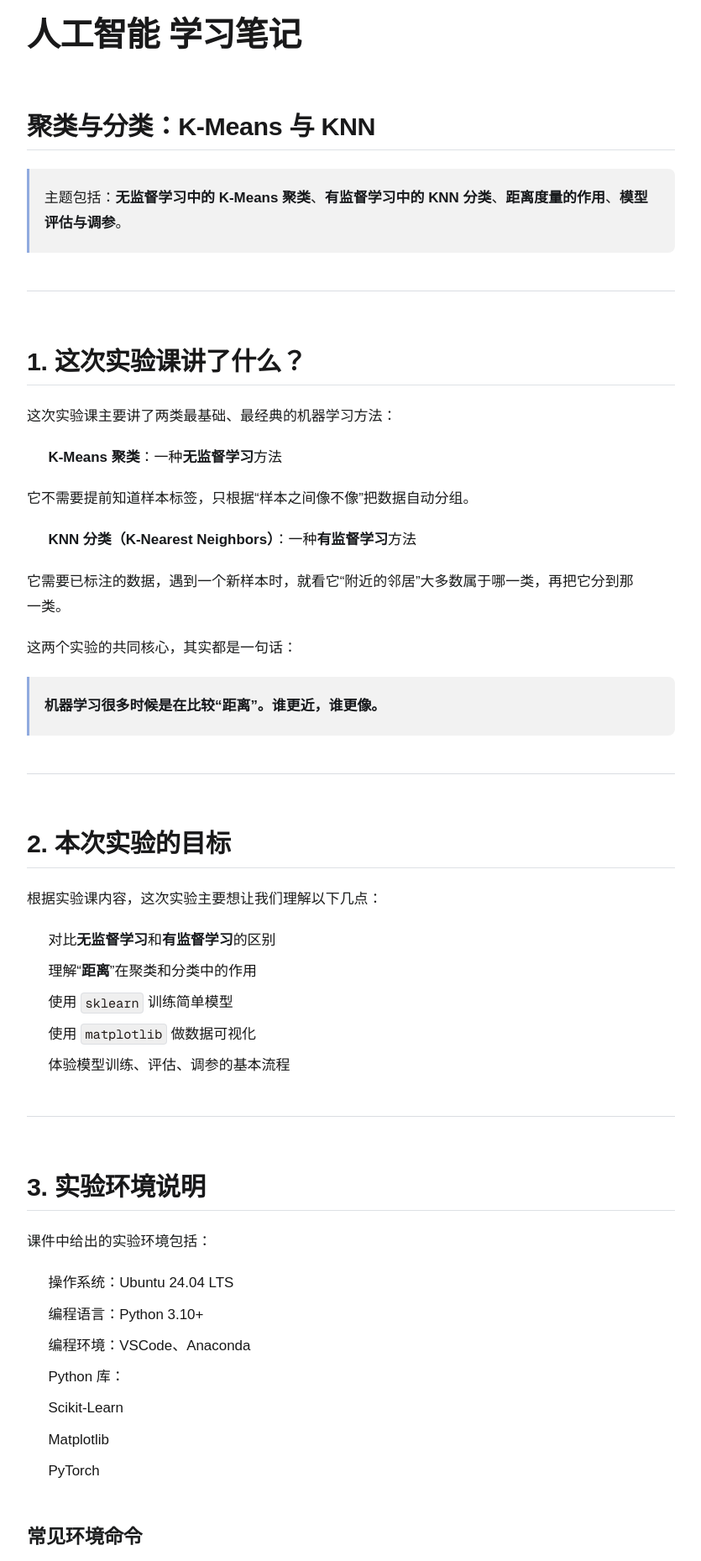
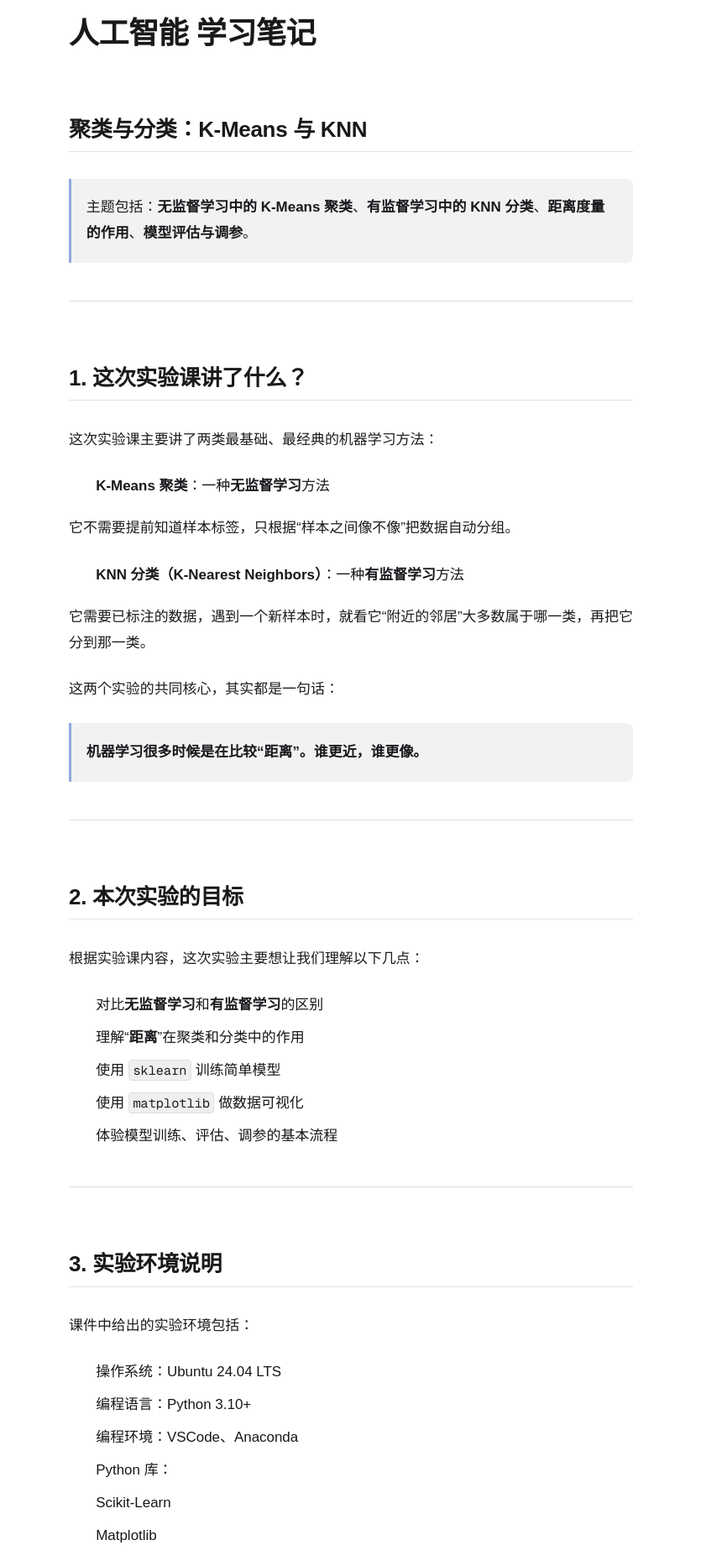
Before and after one commit to Gzx-070829/ChengduoXuan-site, a Next.js app: page /ai/knn-kmeans-notes in a window 1280 px wide. Shown: the part 240-2099 px from the top of the page at 84% size, without its empty margins (222-1057 px from the left). Built offline with nearby package versions, Linux system fonts and the light colour scheme.

Commit message:
style: strengthen article typography hierarchy

```diff
--- a/app/globals.css
+++ b/app/globals.css
@@ -167,7 +167,7 @@ a:visited {
 }
 
 .article-page {
-  max-width: 820px;
+  max-width: 720px;
   margin: 0 auto;
   padding: 40px 24px 56px;
 }
@@ -178,8 +178,9 @@ a:visited {
 }
 
 .article-content {
-  margin-top: 28px;
-  line-height: 1.78;
+  max-width: 720px;
+  margin: 32px auto 0;
+  line-height: 1.8;
   font-size: 1.06rem;
   text-wrap: pretty;
   color: var(--foreground);
@@ -194,26 +195,32 @@ a:visited {
   line-height: 1.28;
   letter-spacing: -0.012em;
   font-weight: 700;
-  margin-top: 2.1em;
-  margin-bottom: 0.72em;
+  margin-top: 2.4em;
+  margin-bottom: 0.92em;
   color: color-mix(in oklab, var(--foreground) 96%, var(--muted-foreground) 4%);
 }
 
 .article-content h1 {
-  font-size: clamp(2rem, 3.8vw, 2.5rem);
-  margin-top: 1.15em;
-  margin-bottom: 0.62em;
+  font-size: 36px;
+  margin-top: 1.3em;
+  margin-bottom: 0.78em;
 }
 
 .article-content h2 {
-  font-size: clamp(1.5rem, 2.7vw, 1.9rem);
-  padding-bottom: 0.28em;
+  font-size: 26px;
+  font-weight: 700;
+  margin-top: 2.9em;
+  margin-bottom: 1.2em;
+  padding-bottom: 0.34em;
   border-bottom: 1px solid color-mix(in oklab, var(--border-color) 70%, transparent);
 }
 
 .article-content h3 {
-  font-size: clamp(1.23rem, 2vw, 1.45rem);
-  color: color-mix(in oklab, var(--foreground) 88%, var(--muted-foreground) 12%);
+  font-size: clamp(1.28rem, 2.1vw, 1.5rem);
+  font-weight: 650;
+  margin-top: 2.2em;
+  margin-bottom: 0.86em;
+  color: color-mix(in oklab, var(--foreground) 90%, var(--muted-foreground) 10%);
 }
 
 .article-content p,
@@ -221,10 +228,12 @@ a:visited {
 .article-content ol,
 .article-content blockquote,
 .article-content pre {
-  margin: 1.12em 0;
+  margin: 1.2em 0;
 }
 
 .article-content p {
+  margin-bottom: 1.45em;
+  line-height: 1.8;
   color: color-mix(in oklab, var(--foreground) 92%, var(--muted-foreground) 8%);
 }
 
@@ -240,15 +249,16 @@ a:visited {
 
 .article-content ul,
 .article-content ol {
-  padding-left: 1.5em;
+  padding-left: 1.9em;
 }
 
 .article-content li + li {
-  margin-top: 0.42em;
+  margin-top: 0.5em;
 }
 
 .article-content li > ul,
 .article-content li > ol {
+  padding-left: 1.35em;
   margin-top: 0.5em;
 }
 
```
